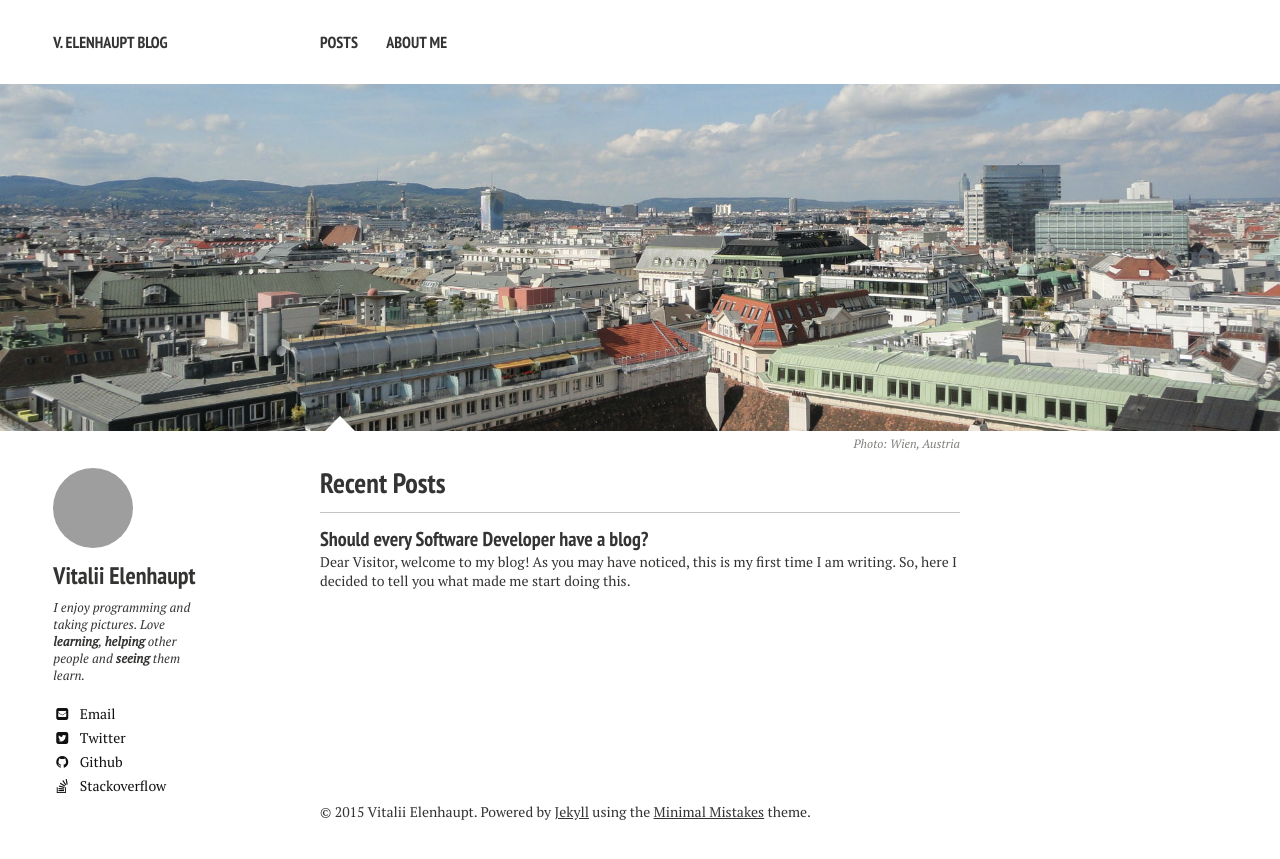
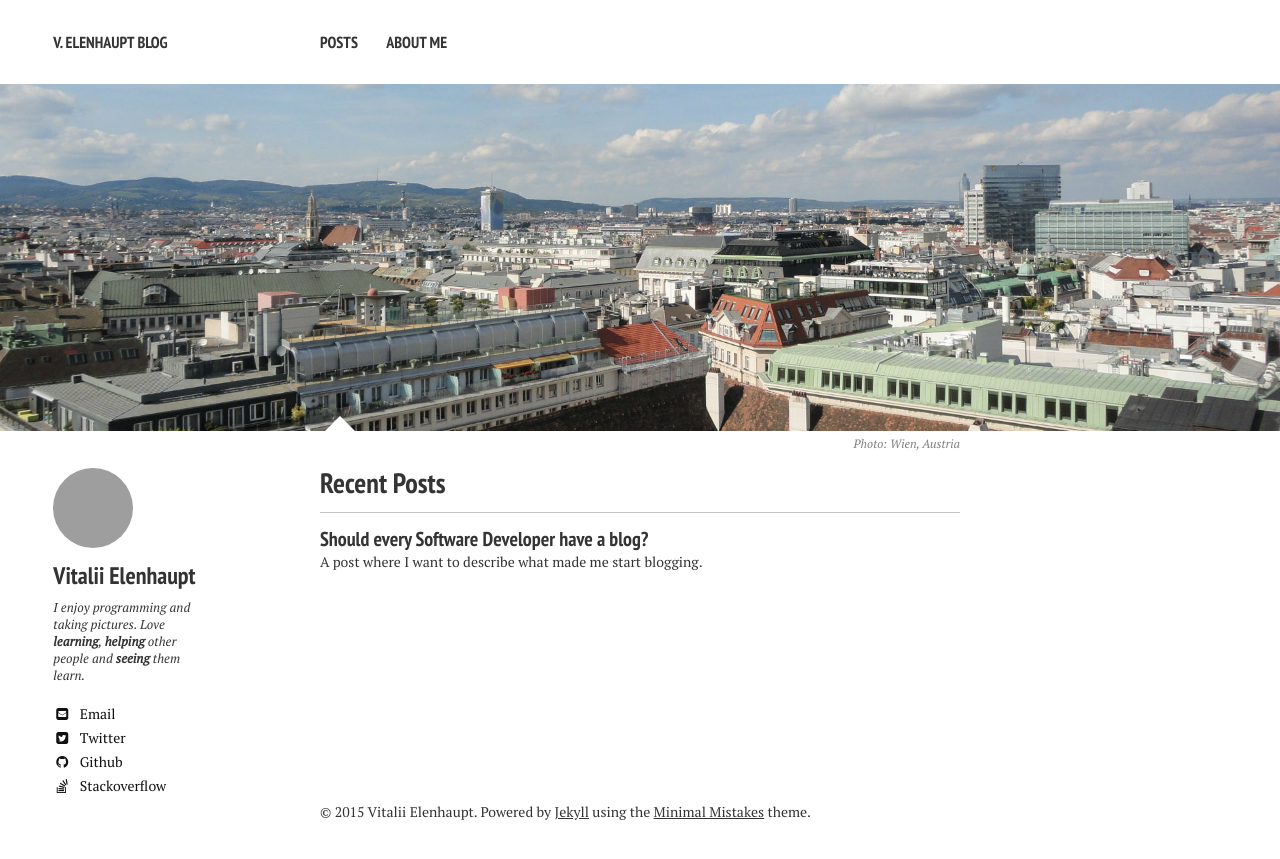
Before and after one commit to veelenga/veelenga.github.io, a Jekyll site: the page built from index.md, in a window 1280 px wide. Shown: the top 859 px of the page. Built offline with Jekyll 4.4.1, drawn with Linux system fonts in a browser that asks for light colours; nearby versions of some CDN libraries; grey boxes are pictures that could not be loaded.

Commit message:
Add meta description

```diff
--- a/_posts/2015-08-25-should-every-software-developer-have-a-blog.markdown
+++ b/_posts/2015-08-25-should-every-software-developer-have-a-blog.markdown
@@ -3,8 +3,8 @@ layout: post
 title: "Should every Software Developer have a blog?"
 date: 2015-08-26T22:53:28+03:00
 comments: true
+excerpt: "A post where I want to describe what made me start blogging."
 tags: [blog, blogging, programming, software, development, soft skills, John Sonmez]
-published: true
 ---
 
 Dear Visitor, welcome to my blog! As you may have noticed, this is my first time I am writing. So, here I decided to tell you what made me start doing this.
```
